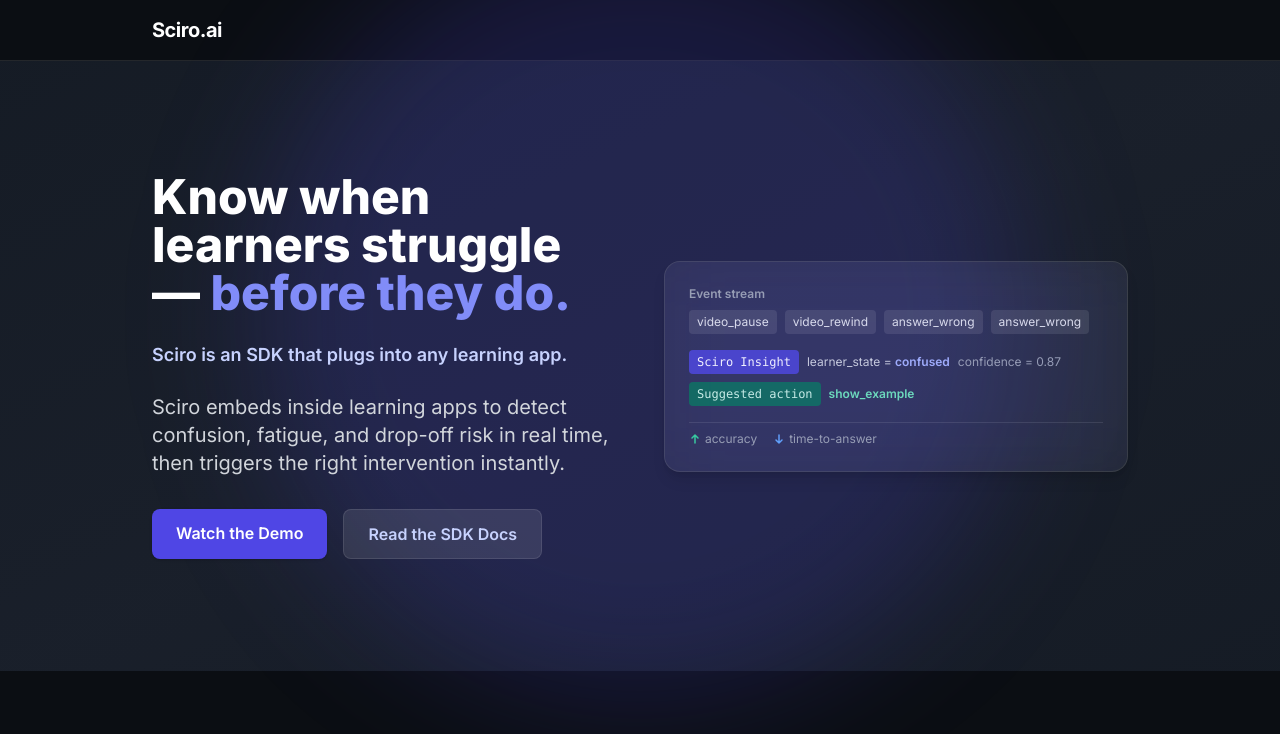
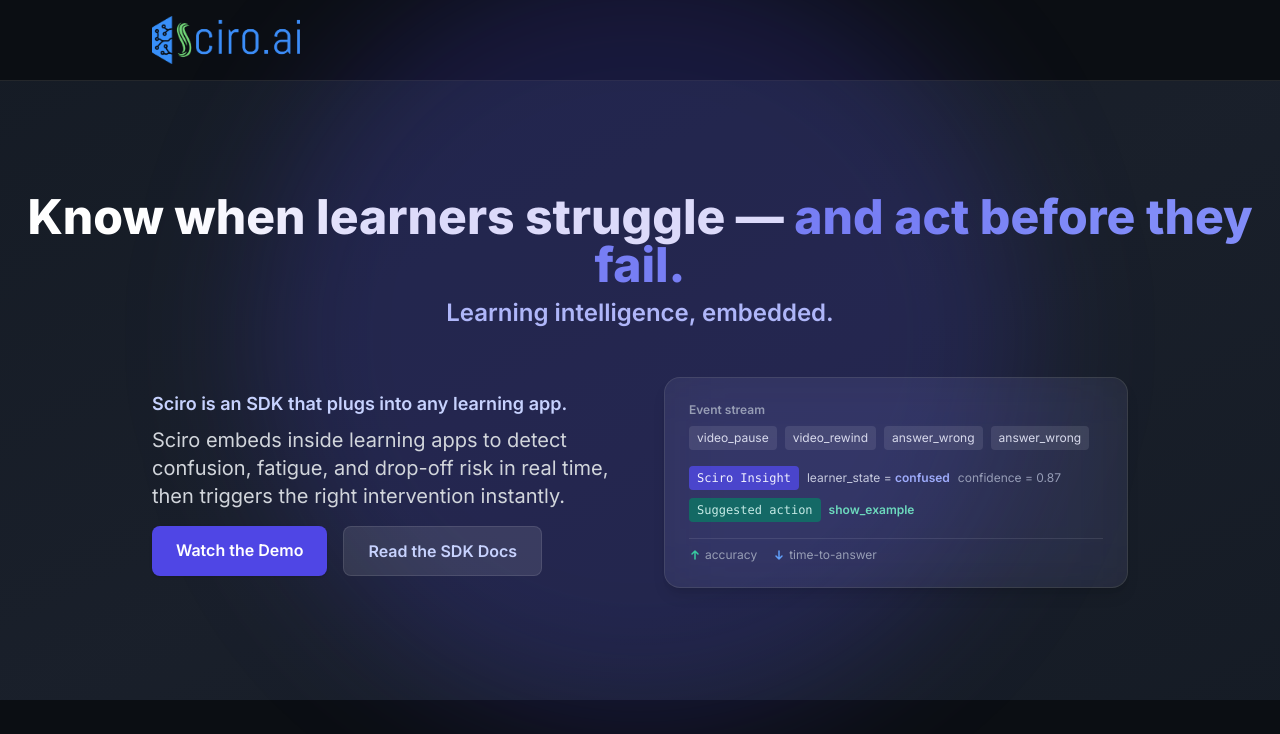
Before and after one commit to absmugz/sciro-frontend, a Next.js app: page / in a window 1280 px wide. Shown: the top 734 px of the page. Built offline with nearby package versions, Linux system fonts and the light colour scheme.

Commit message:
add logo and make website better

```diff
--- a/app/page.tsx
+++ b/app/page.tsx
@@ -22,15 +22,24 @@
         <div className="absolute inset-0 pointer-events-none">
           <div className="absolute -top-32 left-1/2 -translate-x-1/2 w-[60vw] h-[60vw] bg-indigo-600/20 blur-3xl rounded-full" />
         </div>
-        <div className="relative max-w-5xl mx-auto px-6 flex flex-col md:flex-row items-center gap-12">
-          <div className="flex-1 flex flex-col items-start gap-6">
-            <h1 className="text-3xl md:text-5xl font-extrabold text-white leading-tight max-w-xl">
-              Know when learners struggle — <span className="text-indigo-400">before they do.</span>
+        {/* Headline and subheading */}
+        <div className="w-full flex flex-col items-center mb-12 px-6">
+          <h1 className="text-3xl md:text-5xl font-extrabold text-white leading-tight text-center mb-2">
+            Know when learners struggle — <span className="text-indigo-400">and act before they fail.</span>
           </h1>
-            <p className="text-base md:text-lg text-indigo-200 font-semibold">
+          <div className="text-lg md:text-2xl text-indigo-200 font-semibold text-center">
+            Learning intelligence, embedded.
+          </div>
+        </div>
+        {/* Main hero content */}
+        <div className="relative max-w-5xl mx-auto px-6 flex flex-col md:flex-row items-stretch gap-12">
+          {/* Left: Description and buttons */}
+          <div className="flex-1 flex flex-col justify-center gap-6">
+            <div>
+              <p className="text-base md:text-lg text-indigo-200 font-semibold mb-2">
                 Sciro is an SDK that plugs into any learning app.
               </p>
-            <p className="text-lg md:text-xl text-gray-300 max-w-lg">
+              <p className="text-lg md:text-xl text-gray-300 max-w-lg mb-4">
                 Sciro embeds inside learning apps to detect confusion, fatigue, and drop-off risk in real time, then triggers the right intervention instantly.
               </p>
               <div className="flex gap-4 mt-2">
@@ -48,7 +57,9 @@
                 </a>
               </div>
             </div>
-          <div className="flex-1 flex justify-center w-full">
+          </div>
+          {/* Right: Demo/Event stream */}
+          <div className="flex-1 flex justify-center items-center">
             <DemoMock />
           </div>
         </div>
--- a/components/Navigation.tsx
+++ b/components/Navigation.tsx
@@ -2,7 +2,7 @@
   return (
     <nav className="w-full border-b border-white/10">
       <div className="max-w-5xl mx-auto px-6 py-4 flex items-center">
-        <span className="font-bold text-xl text-white tracking-tight select-none">Sciro.ai</span>
+        <img src="/logo.png" alt="Sciro Logo" className="h-12 w-auto mr-3" />
       </div>
     </nav>
   );
```
Also changed, not shown: public/logo.png (added). Lines whose indentation alone changed are shown as unchanged.
